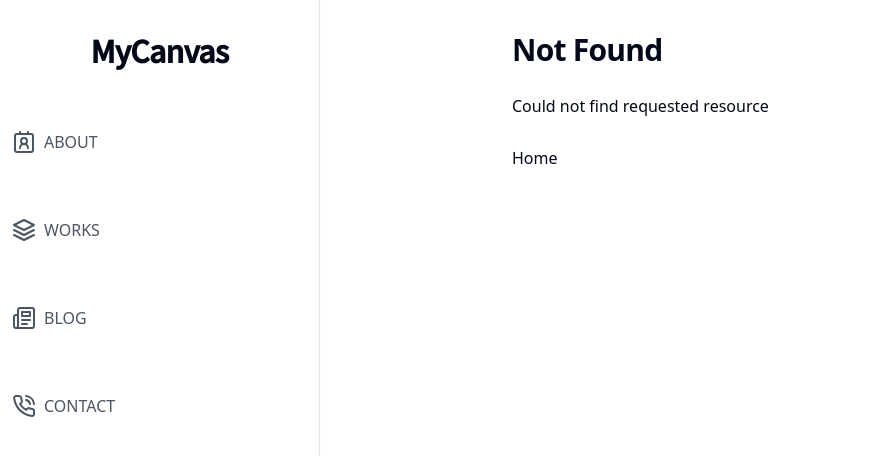
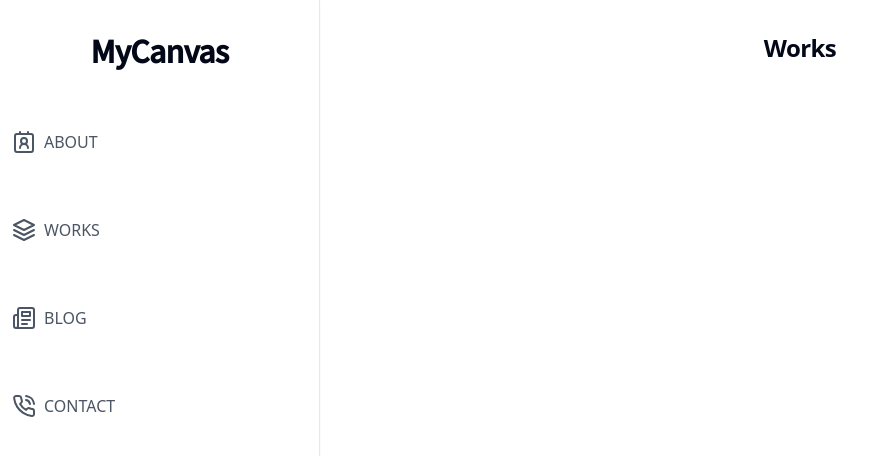
Before and after one commit to yoshiki-maruya/MyPortfolio, a Next.js app: page /works in a window 1280 px wide. Before the commit this address had no page. Shown: the top 456 px of the page, without its empty margins (0-886 px from the left). Built offline with nearby package versions, Linux system fonts and the light colour scheme.

Commit message:
[feature] created works page(draft)

```diff
--- /dev/null
+++ b/src/app/works/page.tsx
@@ -0,0 +1,7 @@
+export default function Works() {
+    return (
+      <div className="mx-auto max-w-xl px-6 py-8">
+        <h1 className="mb-8 text-center text-2xl font-black">Works</h1>
+      </div>
+    )
+  }
```
